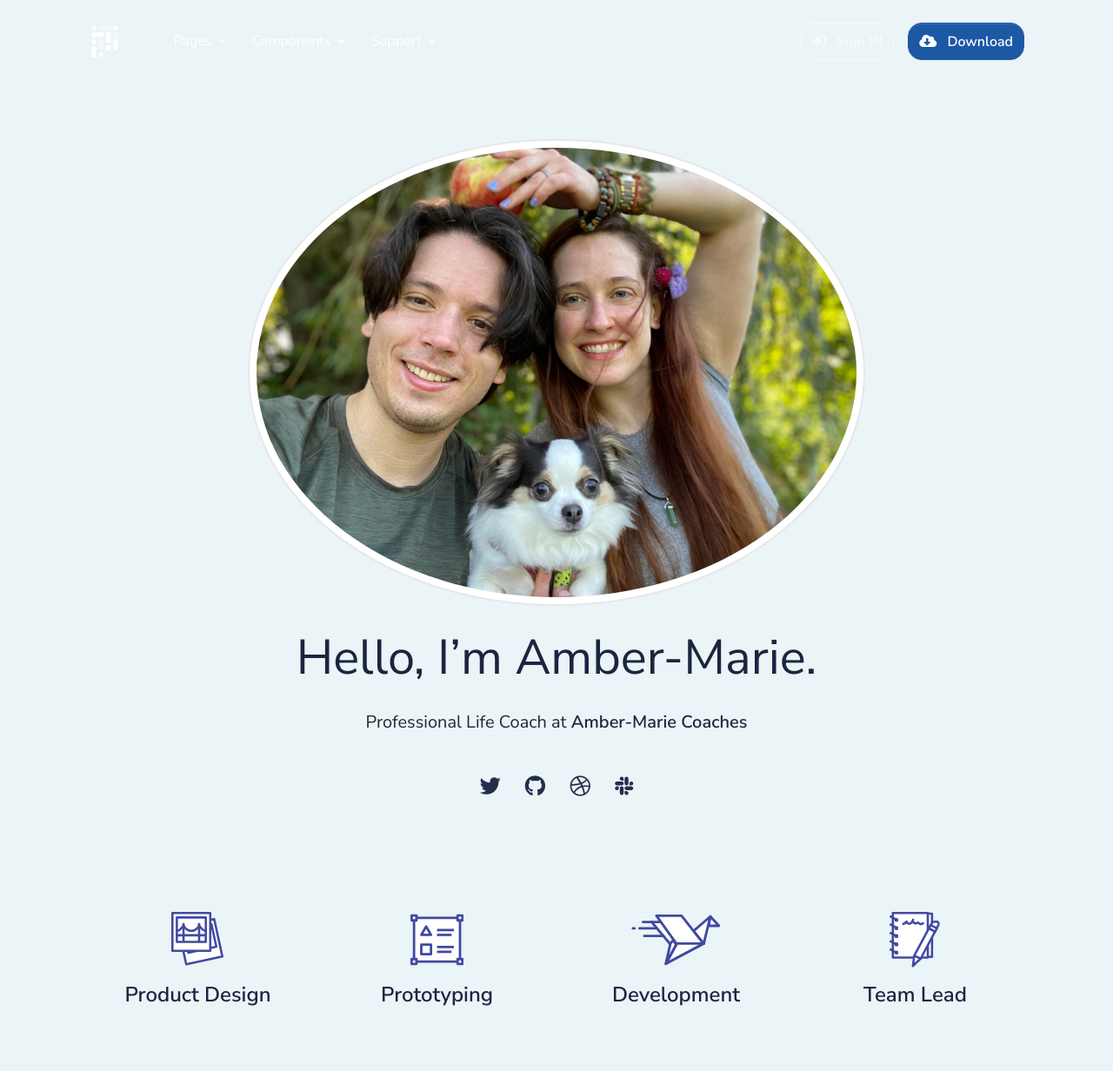
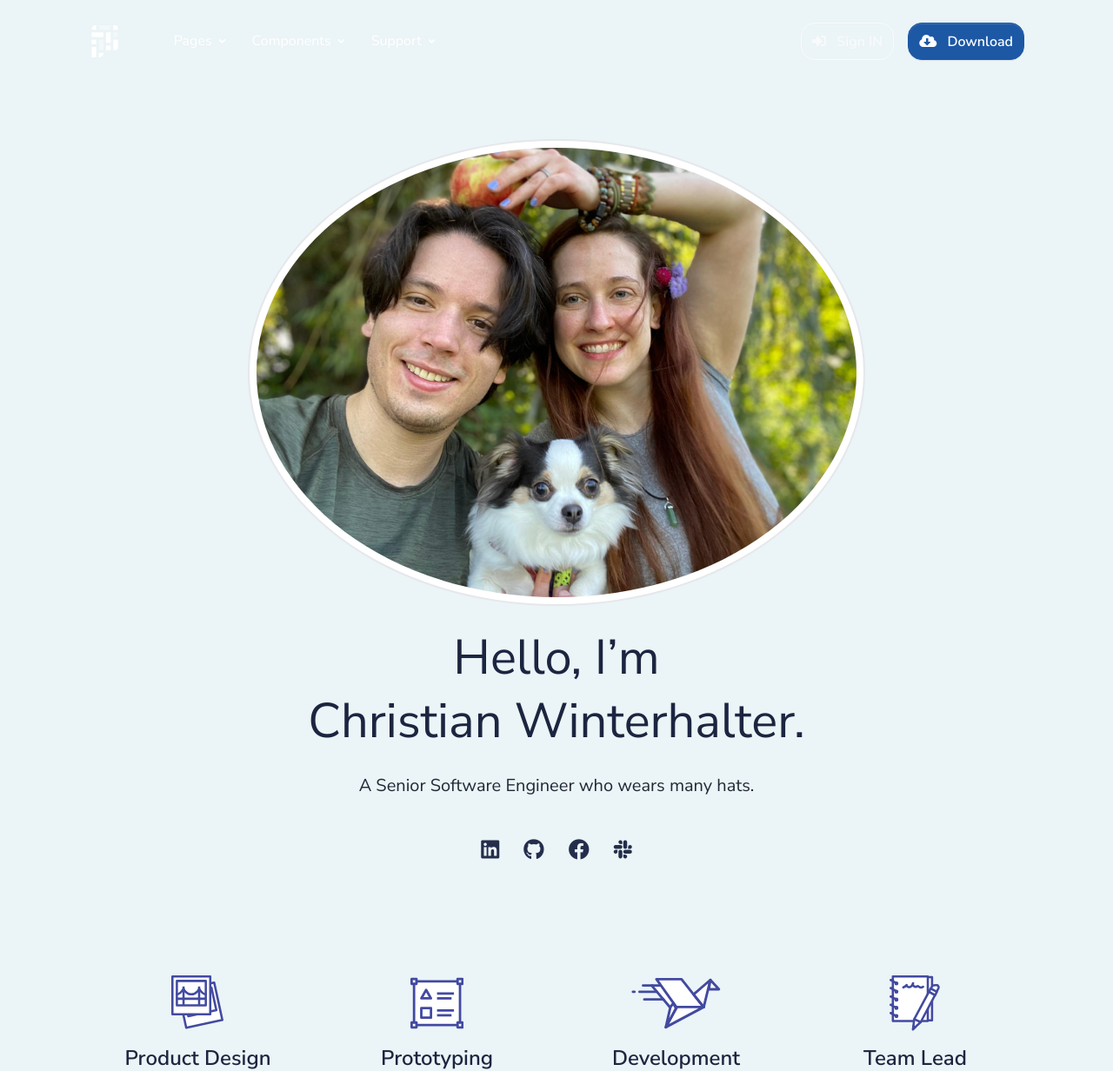
Before and after one commit to ChristianWinterhalter/AMWinterhalter, a Django app: page / in a window 1280 px wide. Shown: the top 1232 px of the page at 87% size. Run offline with Django 4.2, Linux system fonts and the light colour scheme; some libraries are stand-ins or nearby versions.

Commit message:
Personalize the profile page to cwinterhalter
This will be a shared site template for Christian & Amber Winterhalter as a professional site and a blog site.

```diff
--- a/home/templates/pages/index.html
+++ b/home/templates/pages/index.html
@@ -13,23 +13,23 @@
                     <div class="col-lg-8">
                         <img src="{% static 'assets/img/team/profile-picture-freelancer.jpg' %}" class="rounded-circle img-thumbnail image-xl border-gray-300 p-2" alt="Profile image">
                         <div class="mt-4 mb-5">
-                            <h1 class="display-2 fw-normal my-4">Hello, I’m Amber-Marie.</h1>
-                            <h5 class="fw-normal text-gray">Professional Life Coach at <span class="fw-bold text-dark">Amber-Marie Coaches</span></h5>
+                            <h1 class="display-2 fw-normal my-4">Hello, I’m <br> Christian Winterhalter.</h1>
+                            <h5 class="fw-normal text-gray">A Senior Software Engineer who wears many hats.</h5>
                         </div>
                         <ul class="list-inline text-center mb-0">
                             <li class="list-inline-item">
-                                <a class="icon icon-md icon-twitter me-3" data-toggle="tooltip" data-placement="top" title="twitter">
-                                    <span class="fab fa-twitter"></span>
+                                <a class="icon icon-md icon-linkedin me-3" data-toggle="tooltip" data-placement="top" title="https://www.linkedin.com/in/christian-winterhalter-164534117/" href="https://www.linkedin.com/in/christian-winterhalter-164534117/">
+                                    <span class="fab fa-linkedin"></span>
                                 </a>
                             </li>
                             <li class="list-inline-item">
-                                <a class="icon icon-md icon-github me-3" data-toggle="tooltip" data-placement="top" title="github">
+                                <a class="icon icon-md icon-github me-3" data-toggle="tooltip" data-placement="top" title="https://github.com/ChristianWinterhalter" href="https://github.com/ChristianWinterhalter">
                                     <span class="fab fa-github"></span>
                                 </a>
                             </li>
                             <li class="list-inline-item">
-                                <a class="icon icon-md icon-dribbble me-3" data-toggle="tooltip" data-placement="top" title="dribbble">
-                                    <span class="fab fa-dribbble"></span>
+                                <a class="icon icon-md icon-facebook me-3" data-toggle="tooltip" data-placement="top" title="https://www.facebook.com/christian.winterhalter.5/" href="https://www.facebook.com/christian.winterhalter.5/">
+                                    <span class="fab fa-facebook"></span>
                                 </a>
                             </li>
                             <li class="list-inline-item">
@@ -195,7 +195,7 @@
             </div>
         </div>
         <!-- Section -->
-<!--        <div class="section section-sm bg-primary-app">
+        <div class="section section-sm bg-primary-app">
             <div class="container">
                 <div class="row justify-content-center">
                     <div class="col-12 col-md-8 text-center mb-4 mb-md-6">
@@ -244,7 +244,7 @@
                     </div>
                 </div>
             </div>
-        </div>-->
+        </div>
 <!--        <div class="section section-lg bg-primary-app pb-0">
             <div class="container">
                 <div class="row justify-content-center">
@@ -366,8 +366,8 @@
                             </div>
                             <h2 class="h5 icon-box-title">Visit me</h2>
                             <span>
-                                27 Silicon Valley
-                                <br>USA, California
+                                6665 Stenten St
+                                <br>USA, Columbus OH
                             </span>
                         </div>
                         <!-- End of Visit Box -->
@@ -379,7 +379,7 @@
                                 <span class="fas fa-phone-volume"></span>
                             </div>
                             <h2 class="h5 icon-box-title">Call</h2>
-                            <span>+3912345678</span>
+                            <span>+937-474-1792</span>
                             <div class="text-small text-gray">
                                 Mon - Fri, 8am - 4pm
                             </div>
@@ -393,7 +393,7 @@
                                 <span class="far fa-paper-plane"></span>
                             </div>
                             <h2 class="h5 icon-box-title">Email</h2>
-                            <a href="#">hello@themesberg.com</a>
+                            <a href="#">asatarowinterhalter@gmail.com</a>
                         </div>
                         <!-- End of Email Box -->
                     </div>
@@ -401,7 +401,7 @@
                 <div class="row justify-content-center">
                     <div class="col-12 col-md-10 text-center mb-4">
                         <h2>Want to work with me?</h2>
-                        <p>Cool! Let’s talk about your project</p>
+                        <p>Send me a message! </p>
                     </div>
                     <div class="col-12 col-lg-8">
                         <form action="#">
```
